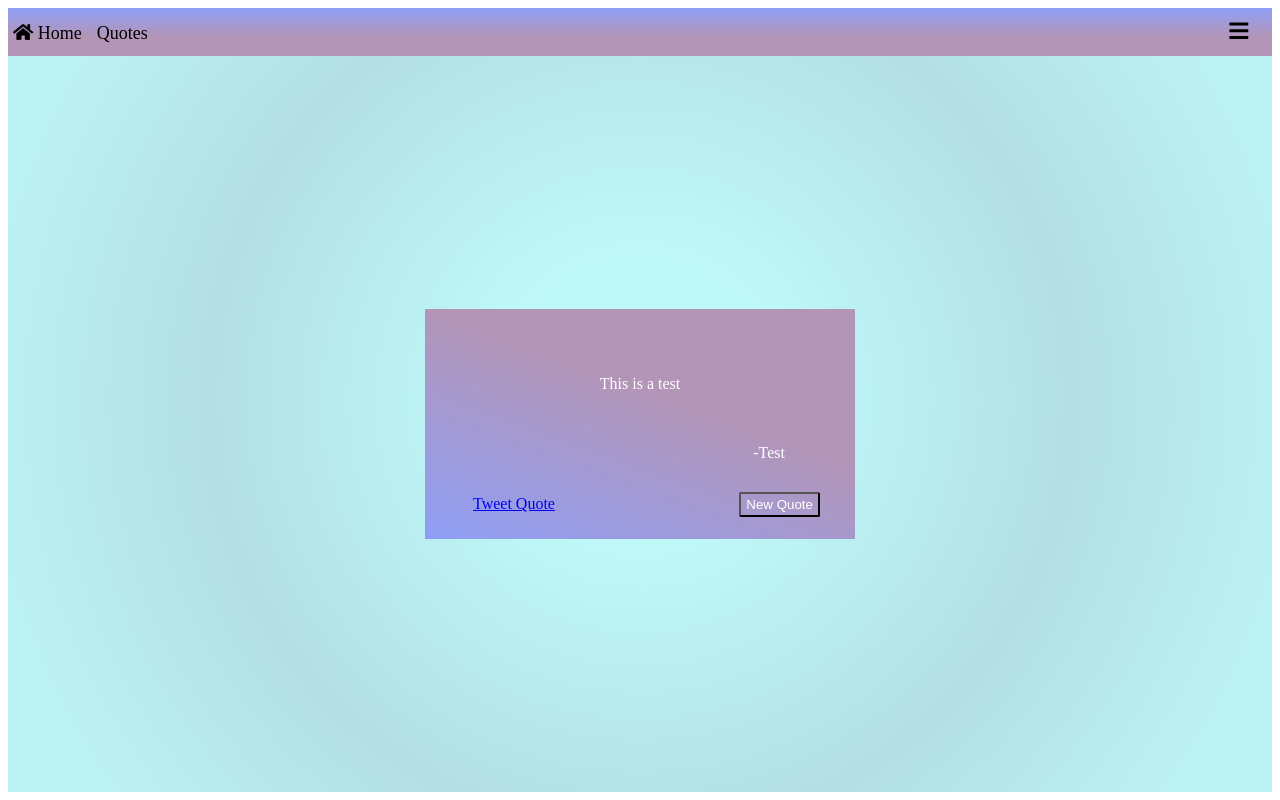
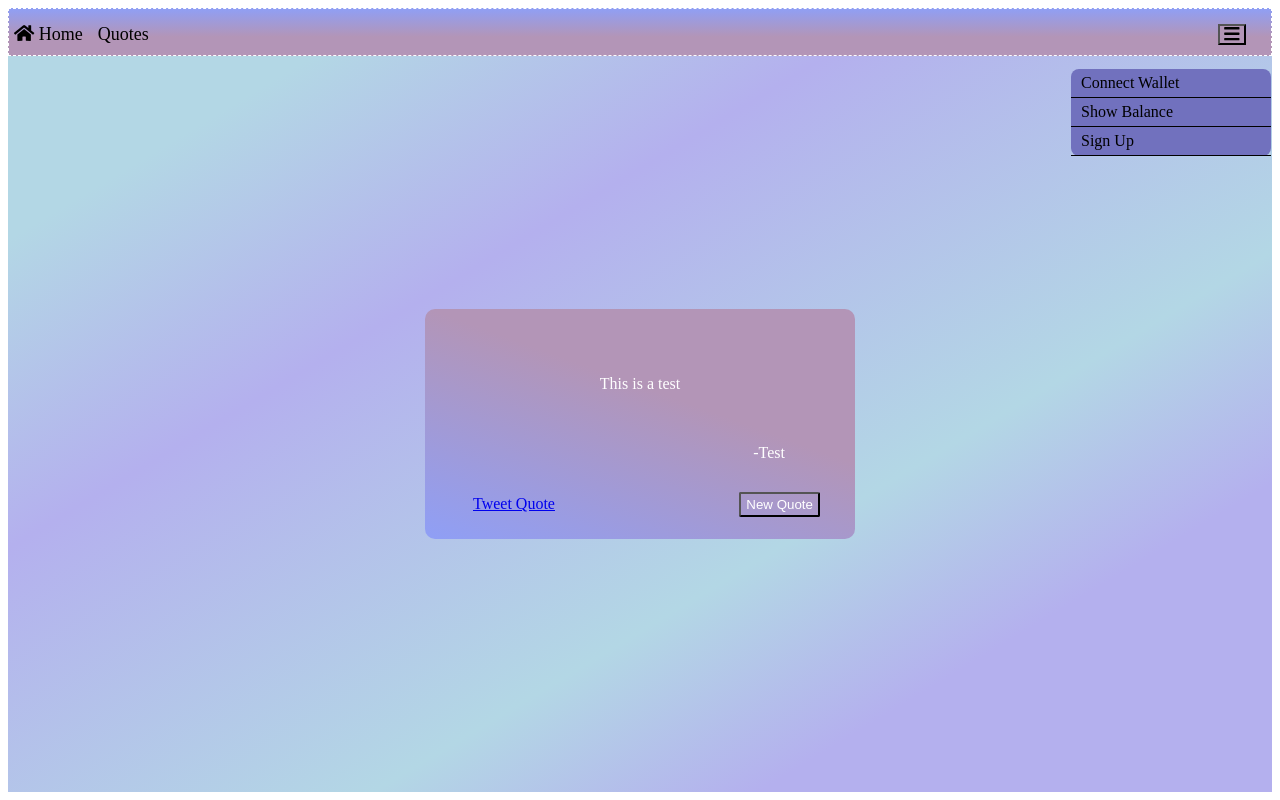
Before and after one commit to x4A6179/js-projects, a React (Create React App) app in the folder fcc-projects/quote-machine/: page / in a window 1280 px wide. Both pictures are taken after a click on the button 1238 px from the left and 31 px from the top of the page. Built offline with nearby package versions, Linux system fonts and the light colour scheme.

Commit message:
started navbar css; added menu button; needs to handle links & routing

```diff
--- a/fcc-projects/quote-machine/src/App.css
+++ b/fcc-projects/quote-machine/src/App.css
@@ -1,6 +1,6 @@
 .App {
-  background: rgb(191,248,249);
-  background: radial-gradient(circle, rgba(191,248,249,1) 20%, rgba(179,223,229,1) 58%, rgba(188,242,244,1) 90%);
+  background: rgb(179,215,229);
+  background: linear-gradient(149deg, rgba(179,215,229,1) 15%, rgba(180,176,238,1) 35%, rgba(179,215,229,1) 65%, rgba(180,176,238,1) 80%);
 }
 .App-header {
   background: linear-gradient(360deg, rgba(179, 149, 183, 1) 40%, rgba(143, 159, 246, 1) 100%);
--- /dev/null
+++ b/fcc-projects/quote-machine/src/components/Navbar.css
@@ -0,0 +1,74 @@
+.top-bar {
+  width: 100vw;
+  border: 1px dashed white;
+}
+
+.nav-button {
+  color: black;
+  font-size: 18px;
+  float: left;
+  margin-right: 10px;
+  margin-top: 15px;
+  padding-left: 5px;
+  text-decoration: none;
+}
+
+.nav-button:hover {
+  color: silver;
+}
+
+.menu-button {
+  color: black;
+  background-color: rgb(179, 149, 183);
+  margin-top: 15px;
+  margin-right: 25px;
+}
+
+.menu-button:hover {
+  color: silver;
+}
+
+.menu-container {
+  position: relative;
+  float: right;
+}
+
+.menu {
+  background: rgb(113,113,190);
+  border-radius: 8px;
+  position: absolute;
+  top: 60px;
+  right: 0;
+  width: 200px;
+  opacity: 0;
+  visibility: hidden;
+  transform: translateY(-20px);
+  transition: opacity 0.4s ease, transform 0.4s ease, visibility 0.4s;
+}
+
+.menu.active {
+  opacity: 1;
+  visibility: visible;
+  transform: translateY(0);
+}
+
+.menu ul {
+  list-style: none;
+  padding: 0;
+  margin: 0;
+}
+
+.menu li {
+  border-bottom: 1px solid black;
+}
+
+.menu li a {
+  text-decoration: none;
+  display: block;
+  padding: 5px 10px;
+  color: black;
+}
+
+.menu li a:hover {
+  color: white;
+}
--- a/fcc-projects/quote-machine/src/components/Navbar.js
+++ b/fcc-projects/quote-machine/src/components/Navbar.js
@@ -1,54 +1,42 @@
-import React, { useState } from 'react';
+import React, { useState, useRef } from 'react';
 import styled from 'styled-components';
 import { FontAwesomeIcon } from '@fortawesome/react-fontawesome';
 import './fontawesome';
+import './Navbar.css'
 
 const Navbar = () => {
 
   const [nav, setNav] = useState();
   const [menu, setMenu] = useState(false);
 
-  const handleMenu = () => {
-
-  }
-
-
   return (
-    <div className='top-bar' style={style}>
+    <div className='top-bar'>
       <div>
-        <NavButton href='#home' className='bar-item nav-button'><FontAwesomeIcon icon='home' /> Home</NavButton>
-        <NavButton href='#quotes' className='bar-item nav-button'><i className='nv-quotes'></i> Quotes</NavButton>
-        <MenuButton className='bar-item menu-button' onClick={handleMenu}><FontAwesomeIcon icon='bars' transform='grow-10' /></MenuButton>
+        <a href='#home' className='bar-item nav-button'><FontAwesomeIcon icon='home' /> Home</a>
+        <a href='#quotes' className='bar-item nav-button'><i className='nv-quotes'></i> Quotes</a>
+        <DropdownMenu />
       </div>
     </div>
   )
 }
 
-const NavButton = styled.a`
-  color: black;
-  font-size: 18px;
-  float: left;
-  margin-right: 10px;
-  margin-top: 15px;
-  padding-left: 5px;
-  text-decoration: none;
+const DropdownMenu = () => {
+  const [isActive, setIsActive] = useState(false);
+  const dropdownRef = useRef(null);
+  const onClick = () => setIsActive(!isActive);
 
-  :hover {
-    color: red;
-  }
-`
-const MenuButton = styled.button`
-  color: black;
-  position: relative;
-  float: right;
-  background-color: transparent;
-  border-shadow: none;
-  border: none;
-  margin-top: 15px;
-  margin-right: 25px;
-`
-const style = {
-  minWidth: '99vw'
+  return (
+    <div className='menu-container'>
+      <button className='bar-item menu-button' onClick={onClick}><FontAwesomeIcon icon='bars' transform='grow-5' /></button>
+      <nav ref={dropdownRef} className={`menu ${isActive ? 'active' : 'inactive'}`}>
+        <ul>
+          <li><a href='/connect'>Connect Wallet</a></li>
+          <li><a href='/balance'>Show Balance</a></li>
+          <li><a href='/signup'>Sign Up</a></li>
+        </ul>
+      </nav>
+    </div>);
 }
 
+
 export default Navbar;
--- a/fcc-projects/quote-machine/src/components/Quote.css
+++ b/fcc-projects/quote-machine/src/components/Quote.css
@@ -12,6 +12,7 @@
   background: linear-gradient(200deg, rgba(179, 149, 183, 1) 40%, rgba(143, 159, 246, 1) 100%);
   min-width: 350px;
   min-height: 150px;
+  border-radius: 10px;
 }
 
 .quote-author {
```
